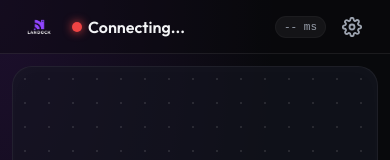
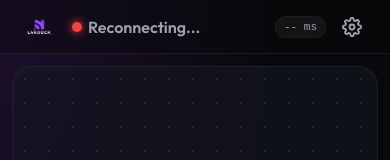
Before and after one commit to sudoaanish/LanDock, a website: page public/client.html in a window 390 px wide. Shown: the top 160 px of the page. Drawn offline with Linux system fonts and the light colour scheme.

Commit message:
Start LanDock v1.0.3 dogfood polish
- Add v1.0.2 changelog notes
- Clarify iPhone client connecting/reconnecting status copy
- Preserve existing WebSocket retry behavior and input features

```diff
--- a/public/client.html
+++ b/public/client.html
@@ -470,7 +470,7 @@
         <div class="bar-title">
             <img src="logo.png" alt="LanDock" style="height: 38px; object-fit: contain; margin-right: 8px;">
             <span id="conn-indicator" class="glow-indicator disconnected"></span>
-            <span id="conn-status-text">Connecting</span>
+            <span id="conn-status-text">Connecting...</span>
         </div>
         <div class="bar-actions">
             <span id="latency-val" class="latency-badge">-- ms</span>
--- a/public/client.js
+++ b/public/client.js
@@ -80,6 +80,10 @@ document.addEventListener('DOMContentLoaded', () => {
     // 1. SOCKET CONNECTION MANAGEMENT
     // ==========================================
     function connectSocket() {
+        connIndicator.className = 'glow-indicator disconnected';
+        connStatusText.textContent = 'Connecting...';
+        connStatusText.style.color = 'var(--text-muted)';
+
         const protocol = window.location.protocol === 'https:' ? 'wss:' : 'ws:';
         const host = window.location.host;
         socket = new WebSocket(`${protocol}//${host}`);
@@ -116,7 +120,8 @@ document.addEventListener('DOMContentLoaded', () => {
         socket.onclose = () => {
             isConnected = false;
             connIndicator.className = 'glow-indicator disconnected';
-            connStatusText.textContent = 'Connecting...';
+            connStatusText.textContent = 'Reconnecting...';
+            connStatusText.style.color = 'var(--text-muted)';
             latencyVal.textContent = '-- ms';
             stopPinger();
 
```
Also changed, not shown: CHANGELOG.md (added).
